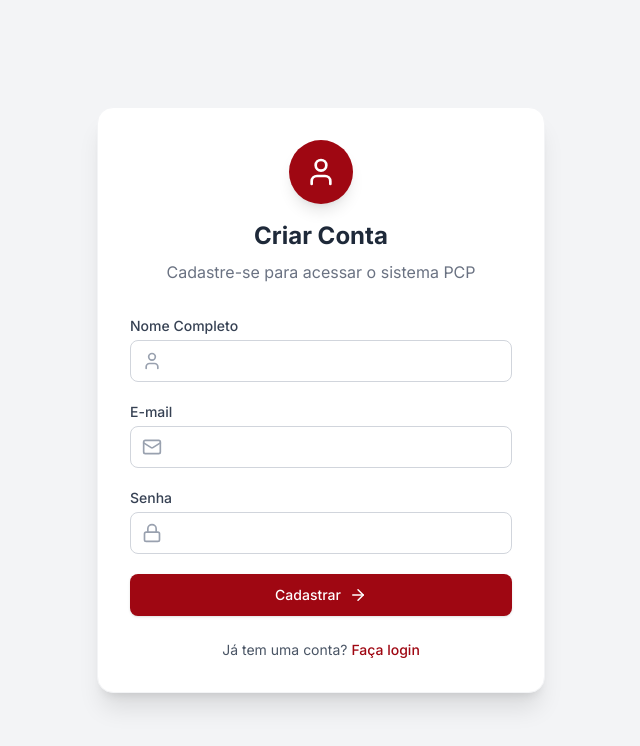
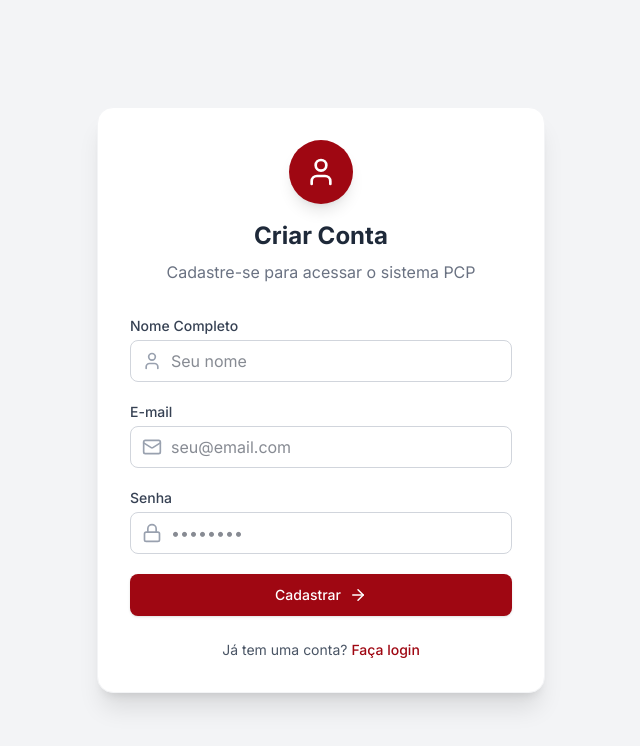
Before and after one commit to JailsonQueiroz9/Central_Reposi-o_Atualizado, a React (Vite) app: page / in a window 1280 px wide. Both pictures are taken after a click on the button "Cadastre-se". Shown: the top 746 px of the page, without its empty margins (319-959 px from the left). Built offline with nearby package versions, Linux system fonts and the light colour scheme.

Commit message:
style: fix input field contrast in forms
Set background and text colors for input fields to ensure visibility across different browser themes.

```diff
--- a/src/components/views/Login.tsx
+++ b/src/components/views/Login.tsx
@@ -68,7 +68,7 @@ export default function Login({ onLogin, onGoToRegister }: { onLogin: () => void
                 type="email"
                 value={email}
                 onChange={(e) => setEmail(e.target.value)}
-                className="block w-full pl-10 pr-3 py-2 border border-gray-300 rounded-lg focus:ring-red-800 focus:border-red-800 outline-none transition-colors"
+                className="block w-full pl-10 pr-3 py-2 border border-gray-300 rounded-lg focus:ring-red-800 focus:border-red-800 outline-none transition-colors bg-white text-gray-900"
                 placeholder="seu@email.com"
                 required
               />
@@ -85,7 +85,7 @@ export default function Login({ onLogin, onGoToRegister }: { onLogin: () => void
                 type="password"
                 value={password}
                 onChange={(e) => setPassword(e.target.value)}
-                className="block w-full pl-10 pr-3 py-2 border border-gray-300 rounded-lg focus:ring-red-800 focus:border-red-800 outline-none transition-colors"
+                className="block w-full pl-10 pr-3 py-2 border border-gray-300 rounded-lg focus:ring-red-800 focus:border-red-800 outline-none transition-colors bg-white text-gray-900"
                 placeholder="••••••••"
                 required
               />
--- a/src/components/views/Register.tsx
+++ b/src/components/views/Register.tsx
@@ -63,7 +63,7 @@ export default function Register({ onRegister, onGoToLogin }: { onRegister: () =
                 type="text"
                 value={name}
                 onChange={(e) => setName(e.target.value)}
-                className="block w-full pl-10 pr-3 py-2 border border-gray-300 rounded-lg focus:ring-red-800 focus:border-red-800 outline-none transition-colors"
+                className="block w-full pl-10 pr-3 py-2 border border-gray-300 rounded-lg focus:ring-red-800 focus:border-red-800 outline-none transition-colors bg-white text-gray-900"
                 placeholder="Seu nome"
                 required
               />
@@ -80,7 +80,7 @@ export default function Register({ onRegister, onGoToLogin }: { onRegister: () =
                 type="email"
                 value={email}
                 onChange={(e) => setEmail(e.target.value)}
-                className="block w-full pl-10 pr-3 py-2 border border-gray-300 rounded-lg focus:ring-red-800 focus:border-red-800 outline-none transition-colors"
+                className="block w-full pl-10 pr-3 py-2 border border-gray-300 rounded-lg focus:ring-red-800 focus:border-red-800 outline-none transition-colors bg-white text-gray-900"
                 placeholder="seu@email.com"
                 required
               />
@@ -97,7 +97,7 @@ export default function Register({ onRegister, onGoToLogin }: { onRegister: () =
                 type="password"
                 value={password}
                 onChange={(e) => setPassword(e.target.value)}
-                className="block w-full pl-10 pr-3 py-2 border border-gray-300 rounded-lg focus:ring-red-800 focus:border-red-800 outline-none transition-colors"
+                className="block w-full pl-10 pr-3 py-2 border border-gray-300 rounded-lg focus:ring-red-800 focus:border-red-800 outline-none transition-colors bg-white text-gray-900"
                 placeholder="••••••••"
                 required
               />
```
